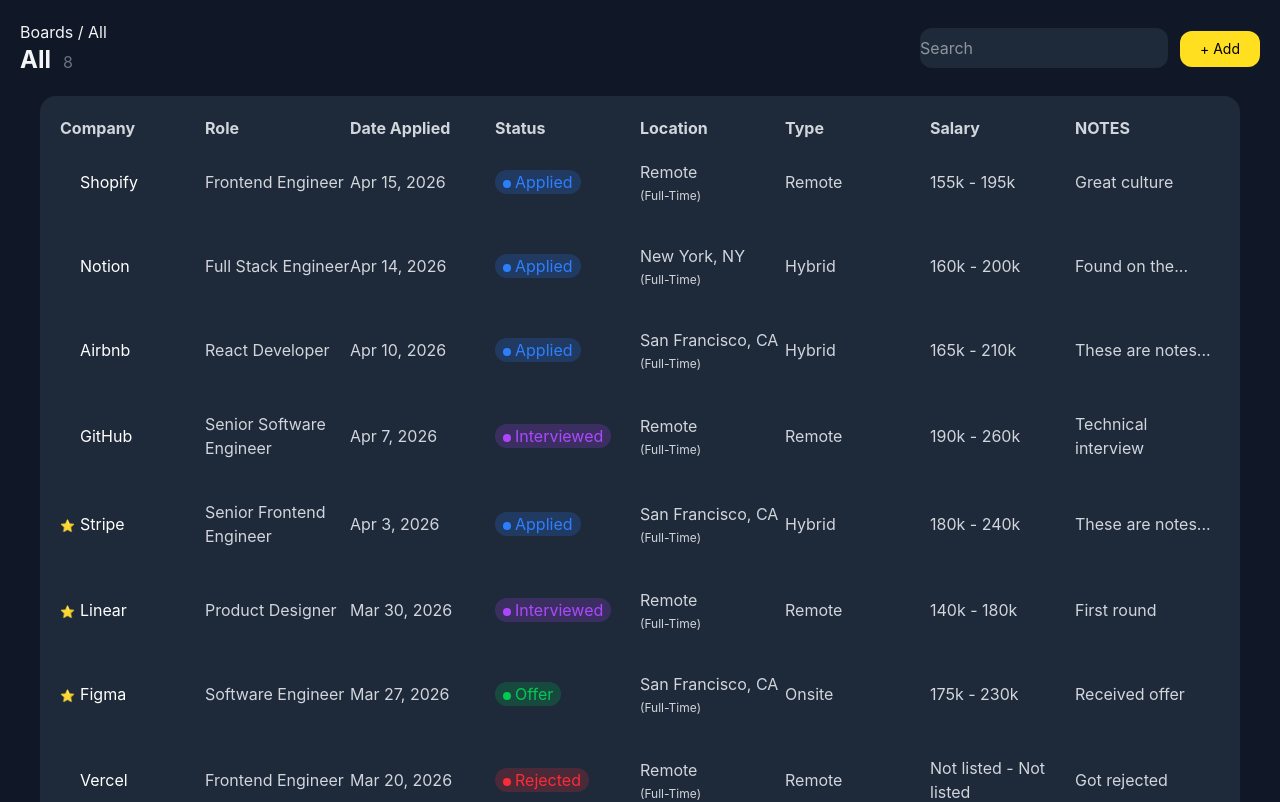
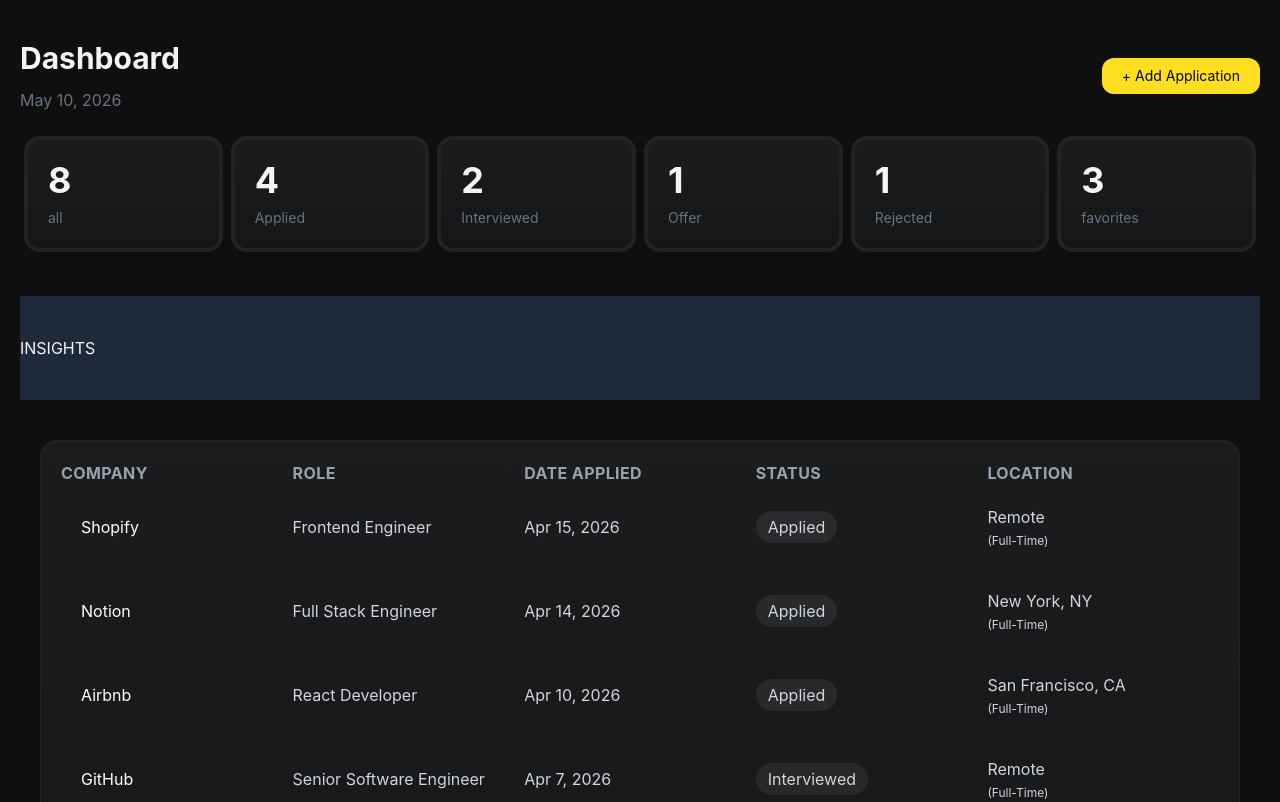
Before and after one commit to chingu-voyages/V60-tier3-team-33, a React (Vite) app in the folder frontend/: page / in a window 1280 px wide. Shown: the top 802 px of the page. Built offline with nearby package versions, Linux system fonts and the light colour scheme.

Commit message:
edit initial style to match newest wireframe

```diff
--- a/frontend/src/App.tsx
+++ b/frontend/src/App.tsx
@@ -3,9 +3,9 @@
 
 export default function App() {
   return (
-    <div className="h-screen bg-gray-900 text-gray-100">
-      {/* <Dashboard/> */}
-      <Boards boardsView={true} />
+    <div className="h-screen bg-[linear-gradient(135deg,#1a1b1c,#121314)] text-gray-100">
+      <Dashboard/>
+      {/* <Boards /> */}
     </div>
   );
 }
--- a/frontend/src/components/AppList.tsx
+++ b/frontend/src/components/AppList.tsx
@@ -1,6 +1,5 @@
 import { applicationData } from "../mocks/applicationData";
 import { formatDate } from "../utilities/formatDate";
-import { statusColors } from "../utilities/statusColors";
 
 function AppList({ boardsView }: { boardsView: boolean }) {
   // check to see if salary is listed and format it
@@ -11,9 +10,9 @@
   };
 
   return (
-    <div className="bg-gray-800 rounded-2xl p-5 text-gray-300 m-5 overflow-x-auto">
-      <table className="min-w-6xl w-full table-fixed">
-        <thead>
+    <div className="bg-[linear-gradient(180deg,#1b1c1d,#151617)] rounded-2xl p-5 text-gray-300 m-5 overflow-x-auto border border-[#222324]">
+      <table className="min-w-4xl w-full table-fixed">
+        <thead className="text-gray-400 uppercase tracking-wide">
           <tr>
             <th className="text-left">Company</th>
             <th className="text-left">Role</th>
@@ -39,11 +38,8 @@
             </td>
             <td className="py-5">{app.role}</td>
             <td className="py-5">{formatDate(app.dateApplied, "short")}</td>
-            <td className={`py-5 ${statusColors[app.status].text}`}>
-              <td className={`${statusColors[app.status].bg} rounded-3xl px-2`}>
-                <span
-                  className={`rounded-full inline-block h-2 w-2 ${statusColors[app.status].dot} mr-1`}
-                ></span>
+            <td className="py-5">
+              <td className={`rounded-3xl px-3 py-1 bg-[#b4b4b41a] ${app.status === "Offer" && "text-green-500"}`}>
                 {app.status}
               </td>
             </td>
--- a/frontend/src/components/StatsOverview.tsx
+++ b/frontend/src/components/StatsOverview.tsx
@@ -1,18 +1,16 @@
-import React from "react";
 import { applicationData } from "../mocks/applicationData";
-import { statusColors, type StatusKey } from "../utilities/statusColors";
 
 function StatsOverview() {
   // create an object with the number of each app status
   const stats = applicationData.reduce(
     (tally, app) => {
-      tally.total += 1;
+      tally.all += 1;
       tally[app.status] = (tally[app.status] || 0) + 1;
       if (app.favorite) tally.favorites += 1;
       return tally;
     },
     {
-      total: 0,
+      all: 0,
       Applied: 0,
       Interviewed: 0,
       Offer: 0,
@@ -23,9 +21,9 @@
   return (
     <div className="flex">
       {Object.entries(stats).map(([key, value]) => (
-        <div className={`${statusColors[key as StatusKey].bg} m-1 rounded-lg p-5 flex-1`}>
-          <div className="text-2xl">{value}</div>
-          <div className={`text-xs ${statusColors[key as StatusKey].text}`}>{key}</div>
+        <div className="m-1 rounded-2xl p-5 flex-1 bg-[linear-gradient(180deg,#1b1c1d,#151617)] border-4 border-[#222324] shadow-[0 0 0 1px #383a3e80,0 1px #383a3ecc]">
+          <div className="text-4xl font-bold mb-2">{value}</div>
+          <div className="text-sm text-gray-500">{key}</div>
         </div>
       ))}
     </div>
--- a/frontend/src/pages/Boards.tsx
+++ b/frontend/src/pages/Boards.tsx
@@ -1,7 +1,7 @@
 import AppList from "../components/AppList";
 import { applicationData } from "../mocks/applicationData";
 
-function Boards({boardsView}: {boardsView: boolean}) {
+function Boards() {
 
 
   return (
--- a/frontend/src/pages/Dashboard.tsx
+++ b/frontend/src/pages/Dashboard.tsx
@@ -1,26 +1,23 @@
-import { useState } from "react";
 import AppList from "../components/AppList";
-import { ConversionDashboard } from "../components/ConversionDashboard";
 import StatsOverview from "../components/StatsOverview";
 import { formatDate } from "../utilities/formatDate";
 
 function Dashboard() {
-const [boardsView, setBoardsView] = useState(false);
 
   return (
-    <div className="bg-gray-800 p-5">
+    <div className="bg-[#0F0F0F] p-5">
       <div className="flex justify-between items-center">
-        <div>
-          <h1 className="text-2xl">Dashboard</h1>
-          <div>{formatDate(new Date(), "long")}</div>
+        <div className="py-5">
+          <h1 className="text-3xl font-bold mb-3">Dashboard</h1>
+          <div className="text-gray-500">{formatDate(new Date(), "long")}</div>
         </div>
         <div>
           <button type="button" className="bg-yellow-300 rounded-xl text-black py-2 px-5 text-sm cursor-pointer" onClick={() => alert("add app")}>+ Add Application</button>
         </div>
       </div>
       <StatsOverview />
-      <ConversionDashboard />
-      <AppList boardsView={boardsView}/>
+      <div className="py-10 bg-gray-800 my-10 w-full">INSIGHTS</div>
+      <AppList boardsView={false}/>
     </div>
   );
 }
--- a/frontend/src/utilities/statusColors.ts
+++ /dev/null
@@ -1,23 +0,0 @@
-// color selector based on applicatoin status
-  export const statusColors = {
-    total: { text: "text-gray-600", bg: "bg-gray-600/20", dot: "bg-gray-600" },
-    Applied: {
-      text: "text-blue-500",
-      bg: "bg-blue-500/20",
-      dot: "bg-blue-500",
-    },
-    Interviewed: {
-      text: "text-purple-500",
-      bg: "bg-purple-500/20",
-      dot: "bg-purple-500",
-    },
-    Offer: {
-      text: "text-green-500",
-      bg: "bg-green-500/20",
-      dot: "bg-green-500",
-    },
-    Rejected: { text: "text-red-500", bg: "bg-red-500/20", dot: "bg-red-500" },
-    favorites: { text: "text-yellow-500", bg: "bg-yellow-500/20", dot: "bg-yellow-500" },
-};
-
-export type StatusKey = keyof typeof statusColors;
```
